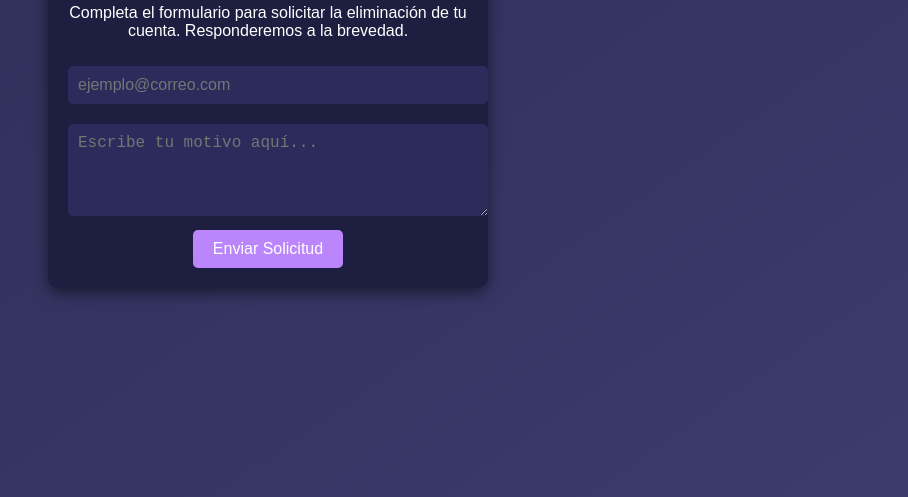
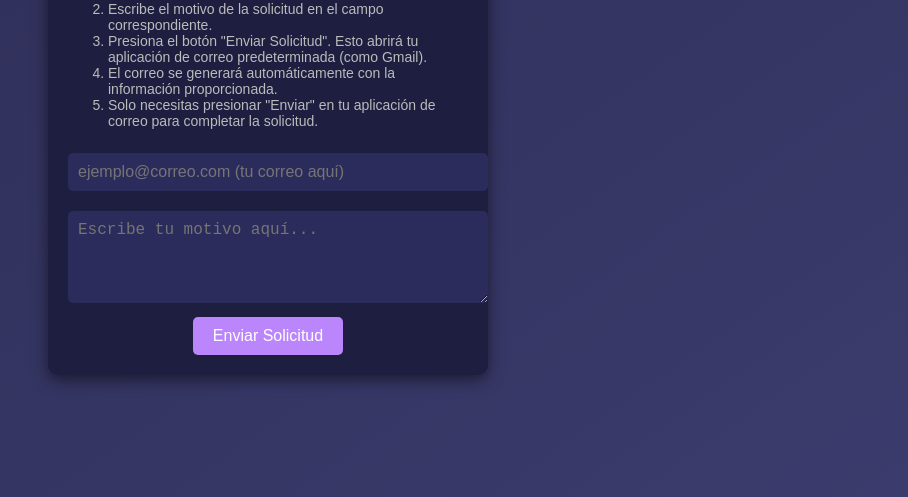
Before and after one commit to German88888/German88888.github.io, a plain HTML site: page index.html in a window 1280 px wide. Shown: the part 303-800 px from the top of the page, without its empty margins (372-1280 px from the left). Drawn offline with Linux system fonts and the light colour scheme.

Commit message:
Add files via upload

```diff
--- a/index.html
+++ b/index.html
@@ -32,6 +32,13 @@
         /* Estilos del título */
         .form-container h1 {
             color: #bb86fc;
+            margin-bottom: 20px;
+        }
+
+        /* Estilos del párrafo */
+        .form-container p {
+            font-size: 14px;
+            color: #bbbbbb;
             margin-bottom: 20px;
         }
 
@@ -75,10 +82,17 @@
 <body>
     <div class="form-container">
         <h1>Eliminar Cuenta</h1>
-        <p>Completa el formulario para solicitar la eliminación de tu cuenta. Responderemos a la brevedad.</p>
+        <p>Completa el formulario para solicitar la eliminación de tu cuenta. Sigue estos pasos:</p>
+        <ol style="text-align: left; font-size: 14px; color: #bbbbbb;">
+            <li>Ingresa el correo electrónico asociado a la cuenta que deseas eliminar.</li>
+            <li>Escribe el motivo de la solicitud en el campo correspondiente.</li>
+            <li>Presiona el botón "Enviar Solicitud". Esto abrirá tu aplicación de correo predeterminada (como Gmail).</li>
+            <li>El correo se generará automáticamente con la información proporcionada.</li>
+            <li>Solo necesitas presionar "Enviar" en tu aplicación de correo para completar la solicitud.</li>
+        </ol>
         <form action="mailto:blasterxedius@gmail.com" method="post" enctype="text/plain">
-            <input type="email" name="correo" placeholder="ejemplo@correo.com" required>
-            <textarea name="motivo" placeholder="Escribe tu motivo aquí..." rows="4"></textarea>
+            <input type="email" name="correo" placeholder="ejemplo@correo.com (tu correo aquí)" required>
+            <textarea name="motivo" placeholder="Escribe tu motivo aquí..." rows="4" required></textarea>
             <button type="submit">Enviar Solicitud</button>
         </form>
     </div>
```
